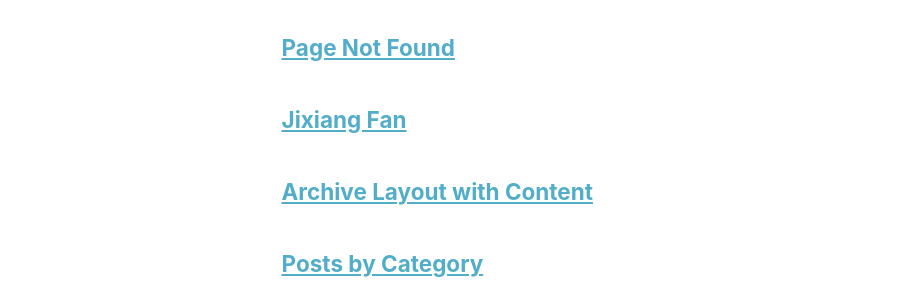
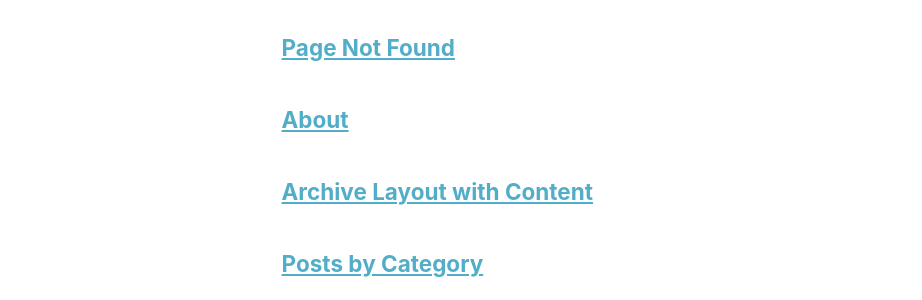
Before and after one commit to JixiangFan/web, a Jekyll site: the page built from _pages/page-archive.html, in a window 1280 px wide and 900 px high. Shown: the part 138-438 px from the top of the window, without its empty margins (0-922 px from the left). Built offline with Jekyll 4.4.1, drawn with Linux system fonts in a browser that asks for light colours.

Commit message:
Update about.md

```diff
--- a/_pages/about.md
+++ b/_pages/about.md
@@ -1,7 +1,7 @@
 ---
-layout: home
-permalink: /
-title: "Jixiang Fan"
+layout: single
+title: "About"
+permalink: /about/
 author_profile: true
 ---
 
```
